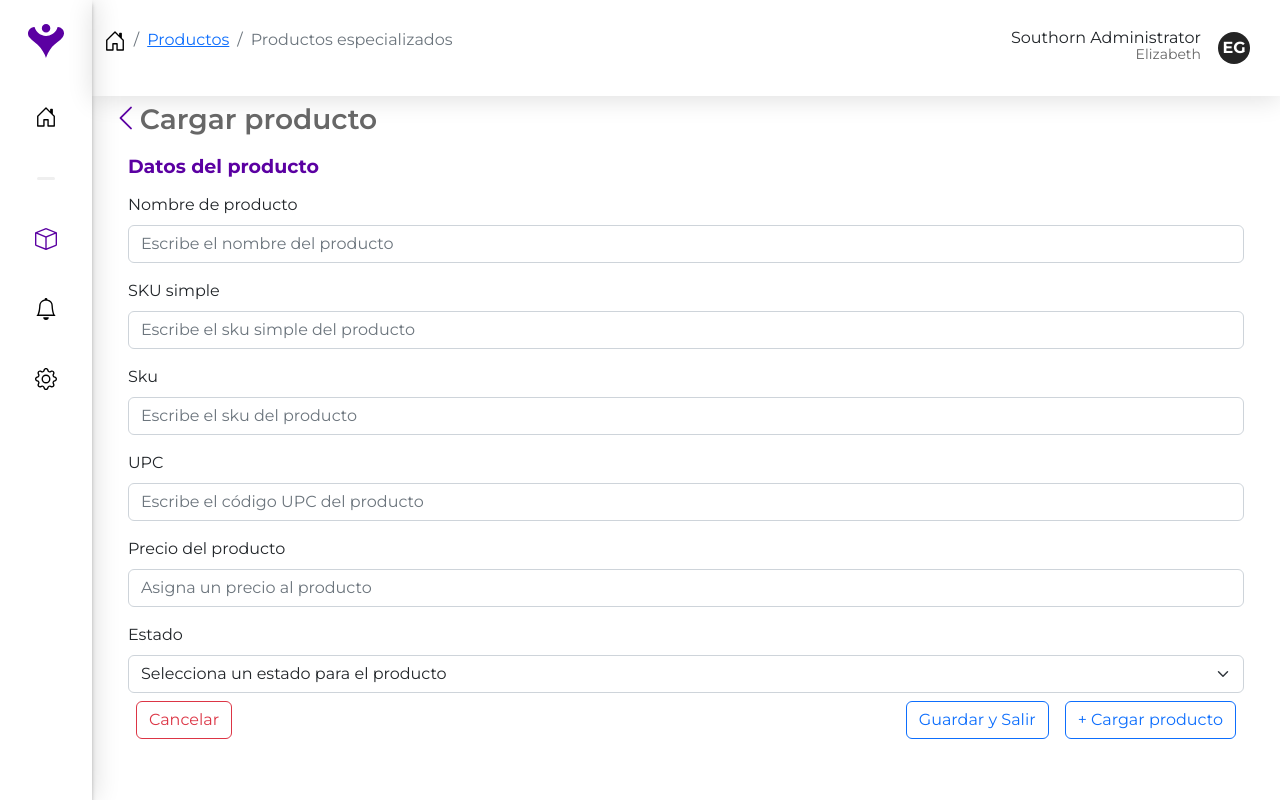
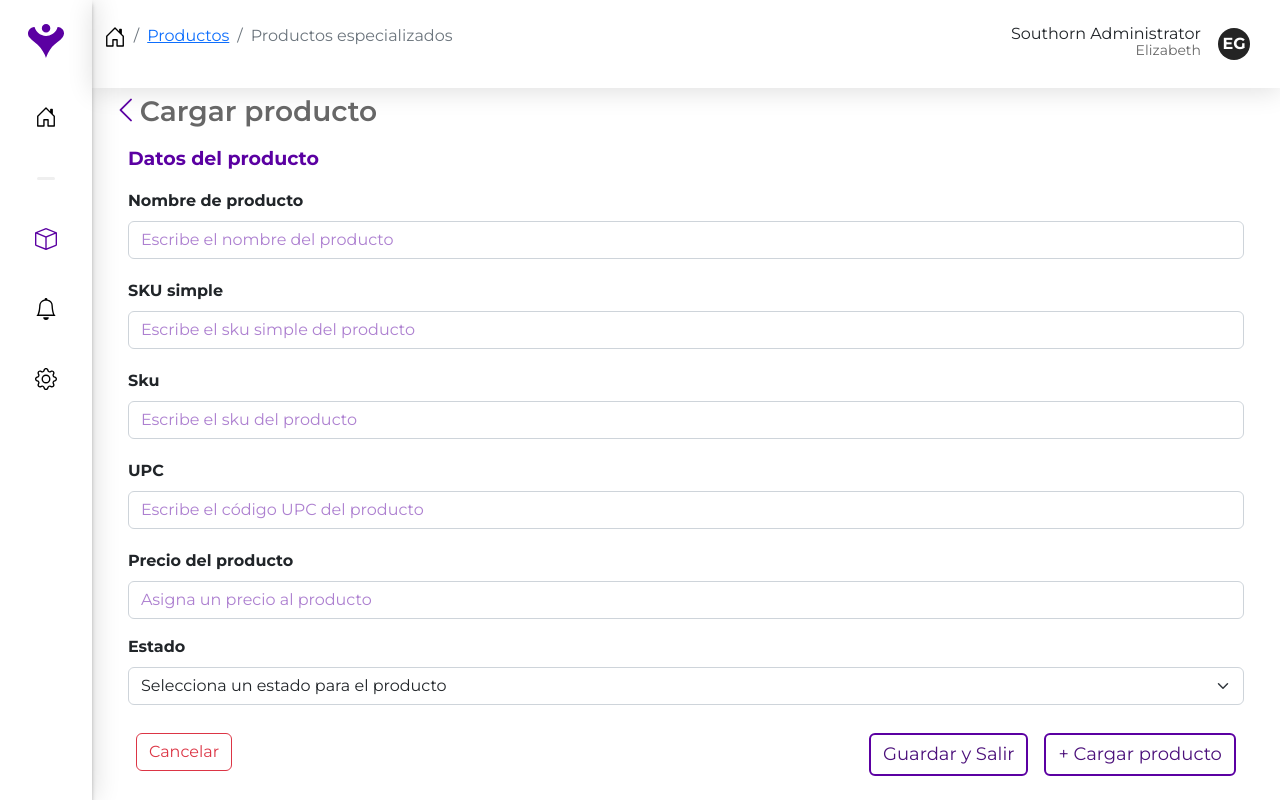
Before and after one commit to Elizabethgc091/products, a React (Create React App) app: page /create in a window 1280 px wide. Built offline with nearby package versions, Linux system fonts and the light colour scheme.

Commit message:
update design

```diff
--- a/src/components/createProduct/CreateProduct.js
+++ b/src/components/createProduct/CreateProduct.js
@@ -57,33 +57,33 @@ function CreateProduct() {
             <form className="container" onSubmit={handlerSubmit}>
                 <p className='date-products'>Datos del producto</p>
                 <div className="mb-3">
-                    <label htmlFor="formGroupExampleInput" className="form-label">Nombre de producto</label>
+                    <label htmlFor="formGroupExampleInput" className="form-label fw-bold">Nombre de producto</label>
                     <input type="text" className="form-control" id="formGroupExampleInput"
                            placeholder="Escribe el nombre del producto" name="product_name"
                            onChange={handleInputChange}/>
                 </div>
                 <div className="mb-3">
-                    <label htmlFor="formGroupExampleInput2" className="form-label">SKU simple</label>
+                    <label htmlFor="formGroupExampleInput2" className="form-label fw-bold">SKU simple</label>
                     <input type="text" className="form-control" id="formGroupExampleInput2"
                            placeholder="Escribe el sku simple del producto" name="simple_sku"
                            onChange={handleInputChange}/>
                 </div>
                 <div className="mb-3">
-                    <label htmlFor="formGroupExampleInput" className="form-label">Sku</label>
+                    <label htmlFor="formGroupExampleInput" className="form-label fw-bold">Sku</label>
                     <input type="text" className="form-control" id="formGroupExampleInput"
                            placeholder="Escribe el sku del producto" name="sku" onChange={handleInputChange}/>
                 </div>
                 <div className="mb-3">
-                    <label htmlFor="formGroupExampleInput2" className="form-label">UPC</label>
+                    <label htmlFor="formGroupExampleInput2" className="form-label fw-bold">UPC</label>
                     <input type="text" className="form-control" id="formGroupExampleInput2"
                            placeholder="Escribe el código UPC del producto" name="upc" onChange={handleInputChange}/>
                 </div>
                 <div className="mb-3">
-                    <label htmlFor="formGroupExampleInput" className="form-label">Precio del producto</label>
+                    <label htmlFor="formGroupExampleInput" className="form-label fw-bold">Precio del producto</label>
                     <input type="text" className="form-control" id="formGroupExampleInput"
                            placeholder="Asigna un precio al producto" name="price" onChange={handleInputChange}/>
                 </div>
-                <label htmlFor="formGroupExampleInput" className="form-label">Estado</label>
+                <label htmlFor="formGroupExampleInput" className="form-label fw-bold" >Estado</label>
                 <select className="form-select" aria-label="Default select example" name="enable"
                         onChange={handleInputChange}>
                     <option value>Selecciona un estado para el producto</option>
--- a/src/components/createProduct/styleCreateProduct.css
+++ b/src/components/createProduct/styleCreateProduct.css
@@ -12,5 +12,20 @@ font-size: 28px;
     line-height: 21px;
     letter-spacing: 0px;
     text-align: left;
+}
+#formGroupExampleInput::placeholder, #formGroupExampleInput2::placeholder{
+    color: #5B00A280;
+}
 
+.mb-3{
+    margin-top: 20px;
 }
+.btn-outline-primary{
+    border: 2px solid #5B00A2 !important;
+    color: #4C117B !important;
+    font-size: 18px !important;
+}
+.btn-outline-primary:hover{
+    background-color: #5B00A2 !important;
+    color: white !important;
+}
```
